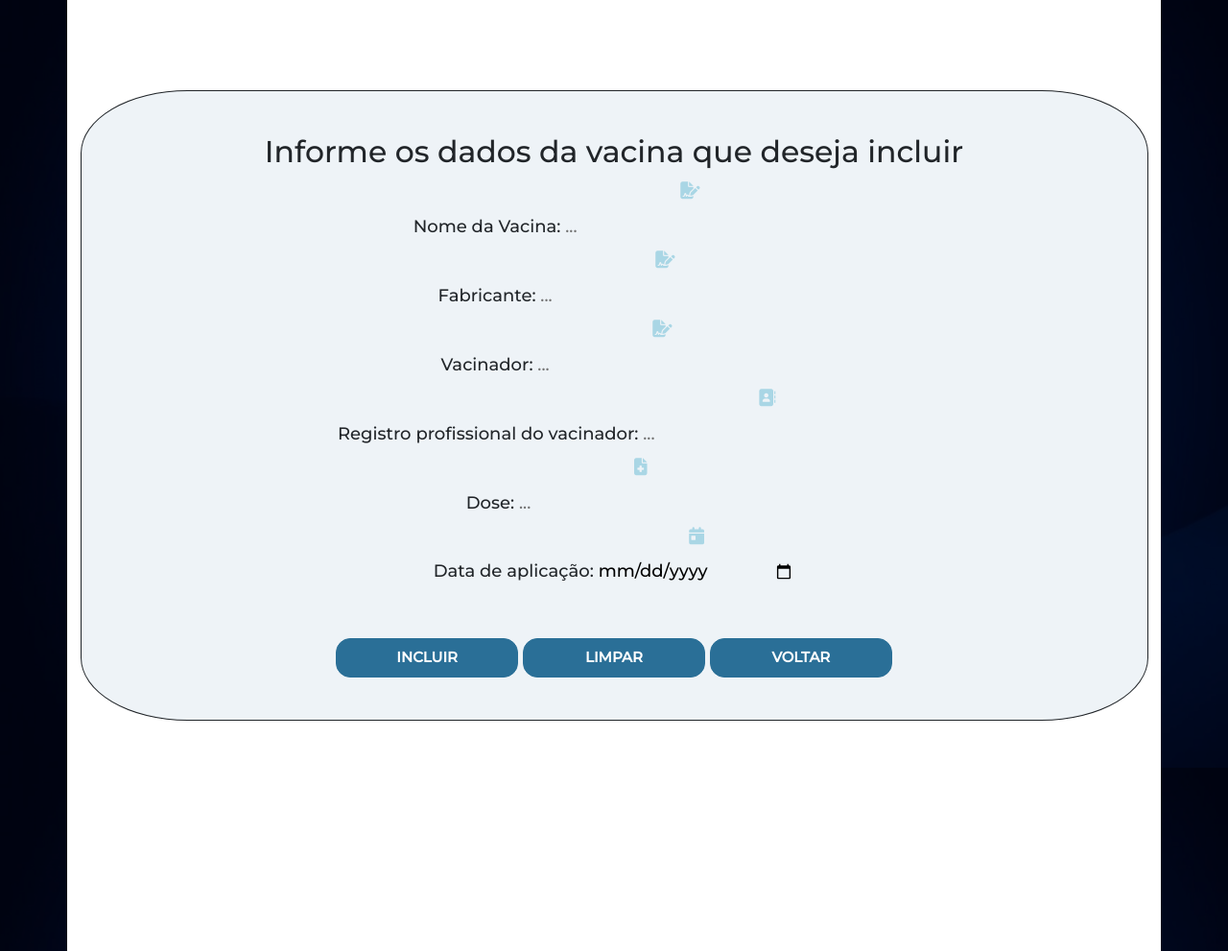
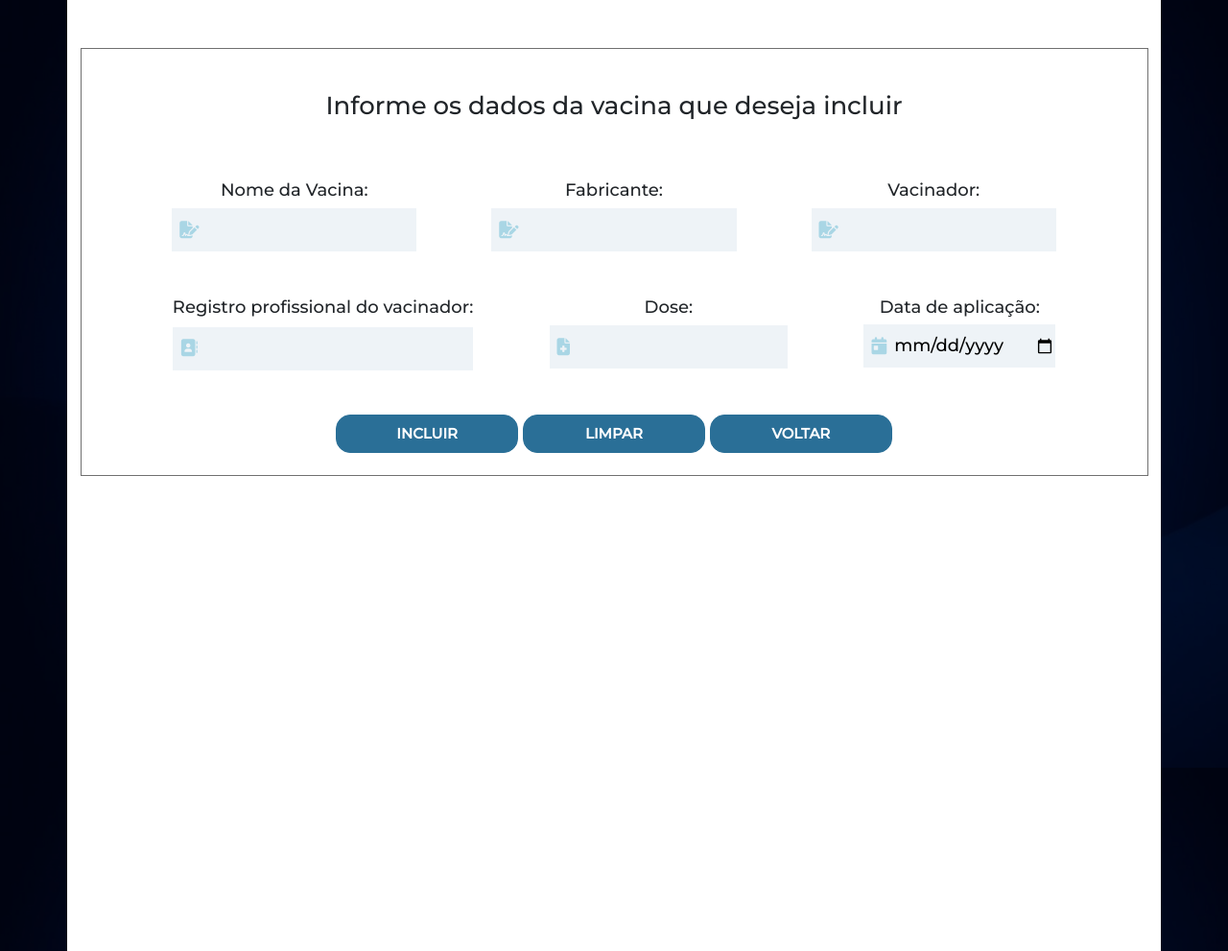
Before and after one commit to PabloH01/GestaoVacina_FerramentaDigital, a PHP site: page /backend_sistema/estruturalogin/user/inclusao.php in a window 1280 px wide. Shown: the top 991 px of the page at 96% size. Run offline with PHP 8.4, Linux system fonts and the light colour scheme; a user stored in the database is signed in; some libraries are stand-ins or nearby versions.

Commit message:
estilização e junção páginas incluir e deletar

```diff
--- a/backend_sistema/estruturalogin/user/inclusao.php
+++ b/backend_sistema/estruturalogin/user/inclusao.php
@@ -1,54 +1,67 @@
+<?php
+        session_start();
+        if($_SESSION["permissao"] != 2){
+            header("Location: ../index.php");
+        }
+        include_once('../conexao.php');
+    ?>
 <!DOCTYPE html>
 <html>
     <meta http-equiv="Content-Type" content="text/html; charset=UTF-8">
     <head>
         <title> Incluir Vacinas </title>
         <link rel="stylesheet" href="../../../css/main.css">
-        <link href="../../../css/css_pages/incluir.css" rel="stylesheet">
+        <link href="../../../css/css_pages/consulta.css" rel="stylesheet">
         <script src="https://kit.fontawesome.com/d1fdd19268.js" crossorigin="anonymous"></script>
     </head>
     <body>
-    <?php
-        session_start();
-        if($_SESSION["permissao"] != 2){
-            header("Location: ../index.php");
-        }
-    ?>
         <div class="container">
-            <div class="info">
+            <div class="info_consulta">
                 <h3 class="title">Informe os dados da vacina que deseja incluir</h3>
-                <form name="nome" action="incluir.php" method="post" class="form">
-                    Nome da Vacina:
-                    <label class="icon-input">
+                <form name="nome" action="inclusao.php" method="post" class="form">
+                <div class="inputs">
+                    <div>Nome da Vacina:</div>
+                        <label class="icon-input cons">
                             <i class="fas fa-file-signature icon-mdy"></i>
-                        <input type="text" name="nome_vacina" placeholder="...">
-                    </label><br>
-                    Fabricante:
-                    <label class="icon-input">
+                            <input type="text" name="nome_vacina">
+                        </label>
+                </div>
+                <div class="inputs">
+                    <div>Fabricante:</div>
+                        <label class="icon-input cons">
                             <i class="fas fa-file-signature icon-mdy"></i>
-                        <input type="text" name="fabricante" placeholder="...">
+                            <input type="text" name="fabricante">
                             <!-- resize: none -->
-                    </label><br>
-                    Vacinador:
-                    <label class="icon-input">
+                        </label>
+                </div>
+                <div class="inputs">
+                    <div>Vacinador:</div>
+                        <label class="icon-input cons">
                             <i class="fas fa-file-signature icon-mdy"></i>
-                        <input type="text" name="vacinador" placeholder="...">
-                    </label><br>
-                    Registro profissional do vacinador:
-                    <label class="icon-input">
+                            <input type="text" name="vacinador">
+                        </label>
+                </div>
+                <div class="inputs">
+                    <div>Registro profissional do vacinador:</div>
+                        <label class="icon-input cons">
                             <i class="fas fa-address-book icon-mdy"></i>
-                        <input type="text" name="regProfVacinador" placeholder="...">
-                    </label><br>
-                    Dose:
-                    <label class="icon-input">
+                            <input type="text" name="regProfVacinador">
+                        </label>
+                </div>
+                <div class="inputs">
+                    <div>Dose:</div>
+                        <label class="icon-input cons">
                             <i class="fas fa-file-medical icon-mdy"></i>
-                        <input type="text" name="dose" placeholder="...">
-                    </label><br>
-                    Data de aplicação:
-                    <label class="icon-input">
+                            <input type="text" name="dose">
+                        </label>
+                </div>
+                <div class="inputs">
+                    <div>Data de aplicação:</div>
+                        <label class="icon-input cons">
                             <i class="fas fa-calendar-day icon-mdy"></i>
-                        <input type="date" name="data_vac" placeholder="...">
-                    </label><br>
+                            <input type="date" name="data_vac">
+                        </label>
+                 </div>
                     <!-- <b>Dose:<select name="dose" id="cars" maxlength='80' style="width:550px">
                             <option value="primeira">1ª dose</option>
                             <option value="segunda">2ª dose</option>
@@ -56,14 +69,48 @@
                             <option value="quarta">4ª dose</option>
                             <option value="quinta">5ª dose</option>
                     </select><br><br> -->
-                    <br>
                     <div class="botoes">
-                        <button class="btn btn-style2" type="submit" value="Ok">Incluir</button>
+                        <button class="btn btn-style2" type="submit" value="incluir" name="incluir">Incluir</button>
                         <button class="btn btn-style2" type="reset" value="Limpar">Limpar</button>
                         <button class="btn btn-style2" type='button' onclick="window.location = 'index.php';" value="Voltar">Voltar</button>
                     </div>
                 </form>
             </div>
+            <?php
+            if(isset($_POST["incluir"])){
+                $nome_vacina = $_POST['nome_vacina'];
+                $fabricante = $_POST['fabricante'];
+                $vacinador = $_POST['vacinador'];
+                $regProfVacinador = $_POST['regProfVacinador'];
+                $dose = $_POST['dose'];
+                $data_vac = $_POST['data_vac'];
+                $CPF_usuario = $_SESSION["CPF_usuario"];
+                if(!empty($nome_vacina) && !empty($fabricante) && !empty($vacinador) && !empty($regProfVacinador) && !empty($dose) && !empty($data_vac)){
+                    // criando a linha de INSERT
+                    $sqlinsert = "insert into vacinas (nome_vacina, fabricante, vacinador, regProfVacinador, dose, data_vac, CPF_usuario) values ('$nome_vacina', '$fabricante', '$vacinador', '$regProfVacinador', '$dose', '$data_vac', '$CPF_usuario')";
+                    // executando instrução SQL
+                    $resultado = @mysqli_query($conexao, $sqlinsert);
+                    if (!$resultado) {
+                        echo '<input type="button" onclick="window.location=' . "'index.php'" . ';" value="Voltar"><br><br>';
+                        die('<b>Query Inválida:</b>' . @mysqli_error($conexao));
+                    } else { ?>
+                        <div class="info_consulta">
+                        <h3 class="title">Vacina registrada com sucesso!</h3>
+                            <div class="botoes">
+                                <button class="btn btn-style2" type='button' onclick="window.location = 'index.php';" value="Voltar">Voltar</button>
+                            </div>
+                        </div>
+                    <?php
+                    }
+                    mysqli_close($conexao);
+                }else{ ?>
+                        <div class="info_consulta">
+                            <h3 class="title">Preencha todos os campos!</h3>
+                        </div>
+                    <?php
+                }
+            }
+            ?>
             <!-- Colocar img
             <div class="imagem">
                 <img src="../assets/imgs/vacincluir.jpg" alt="some text">
```
Also changed, not shown: backend_sistema/estruturalogin/user/excluir.php (deleted, +0 -33 lines), backend_sistema/estruturalogin/user/exclusao.php (+47 -13 lines), backend_sistema/estruturalogin/user/incluir.php (deleted, +0 -40 lines). Lines whose indentation alone changed are shown as unchanged.
